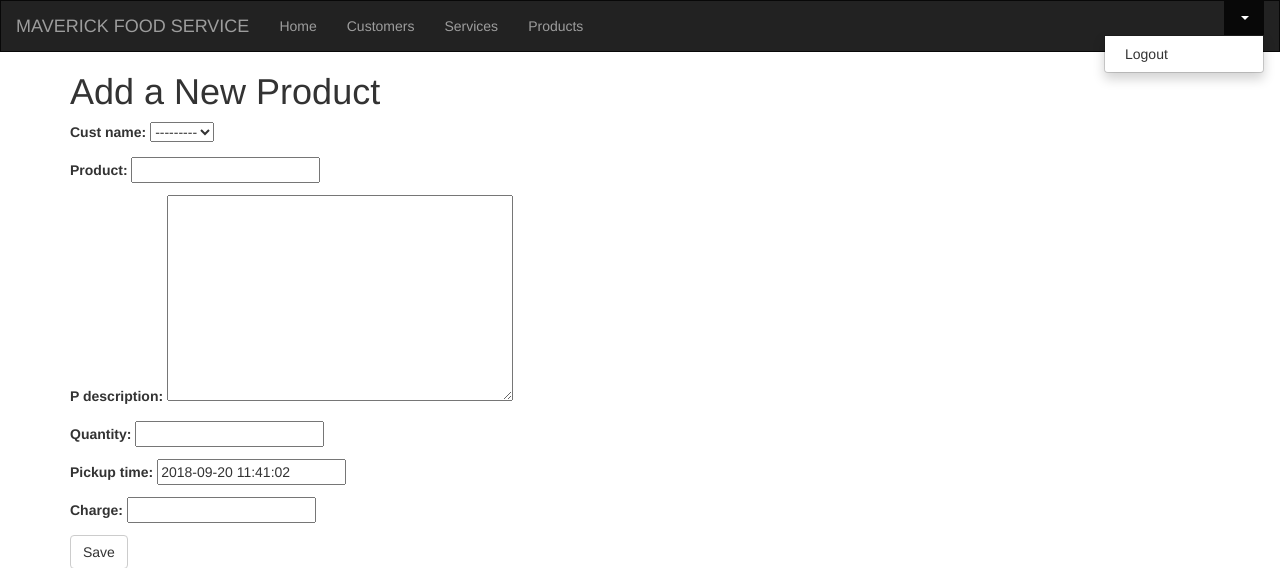
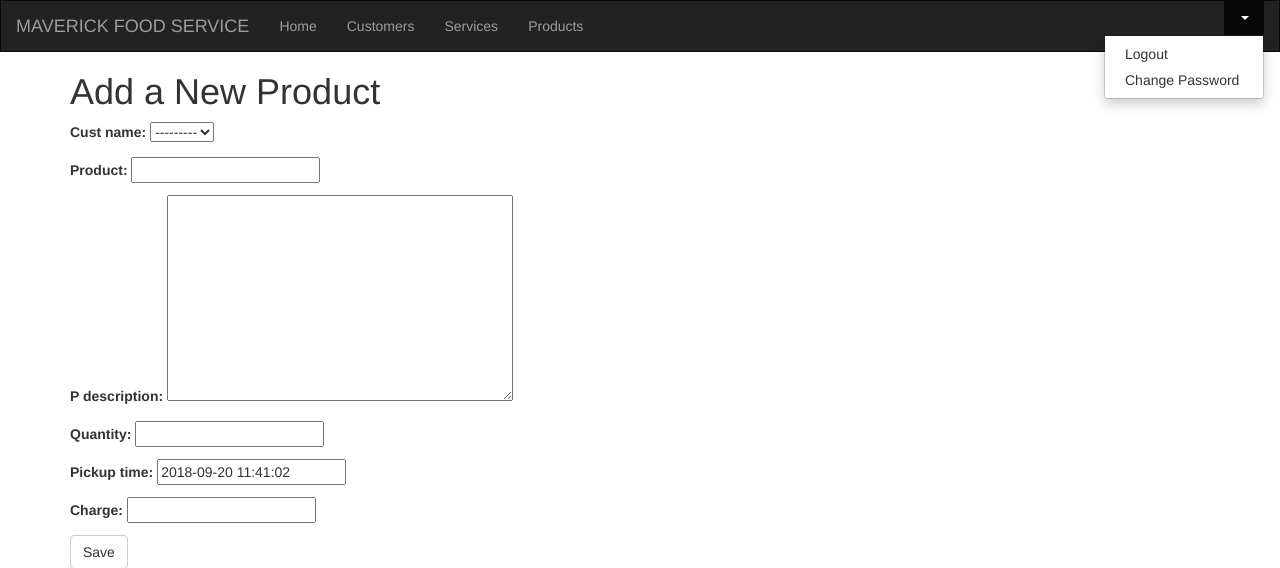
Before and after one commit to harry2491/MDC---Assignment-1-Part-B, a Django app: page /product/create/ in a window 1280 px wide, after a click that opens the changed part. Shown: the top 568 px of the page. Run offline with Django 3.2, Linux system fonts and the light colour scheme; the visitor is signed in with stand-in values (Sample User, id 1); data that the repository does not hold is empty; some libraries are stand-ins or nearby versions.

Commit message:
Added registration functionality

```diff
--- a/crm/forms.py
+++ b/crm/forms.py
@@ -1,5 +1,6 @@
 from django import forms
 from .models import Customer, Service, Product
+from django.contrib.auth.models import User
 
 
 class CustomerForm(forms.ModelForm):
@@ -17,3 +18,9 @@ class ProductForm(forms.ModelForm):
     class Meta:
         model = Product
         fields = ('cust_name', 'product', 'p_description', 'quantity', 'pickup_time', 'charge')
+
+class UserForm(forms.ModelForm):
+    password = forms.CharField(widget=forms.PasswordInput)
+    class Meta:
+        model = User
+        fields = ('username', 'email', 'password')
--- a/crm/templates/crm/base.html
+++ b/crm/templates/crm/base.html
@@ -82,10 +82,12 @@
                         </a>
                         <ul class="dropdown-menu" role="menu">
                             <li><a href="{% url 'logout' %}"><i class="fa fa-btn fa-sign-out"></i>Logout</a></li>
+                            <li><a href="{% url 'change_password' %}"><i class="fa fa-btn fa-sign-out"></i>Change Password</a></li>
                         </ul>
                     </li>
                 {% else %}
                     <li><a href="{% url 'login' %}"><span class="glyphicon glyphicon-log-in"></span> Login</a></li>
+                    <li><a href="{% url 'sign_up' %}"><span class="glyphicon glyphicon-plus"></span> Sign Up</a></li>
                 {% endif %}
             </ul>
         </div>
--- a/crm/urls.py
+++ b/crm/urls.py
@@ -21,4 +21,6 @@ urlpatterns = [
     path('product/create/', views.product_new, name='product_new'),
     path('customer/<int:pk>/summary/', views.summary, name='summary'),
     path('product/<int:pk>/summary/', views.summary, name='summary'),
+    path('signup/', views.sign_up, name='sign_up'),
+    path('password/', views.change_password, name = 'change_password'),
 ]
--- a/crm/views.py
+++ b/crm/views.py
@@ -1,8 +1,12 @@
+from django.contrib.auth import authenticate, login, update_session_auth_hash
 from django.shortcuts import render, get_object_or_404, redirect
 from .models import*
 from .forms import*
 from django.contrib.auth.decorators import login_required
+from django.contrib.auth.forms import PasswordChangeForm
+from django.contrib import messages
 from django.db.models import Sum
+
 
 # Create your views here.
 
@@ -155,3 +159,32 @@ def summary(request, pk):
                                                     'services': services,
                                                     'sum_service_charge': sum_service_charge,
                                                     'sum_product_charge': sum_product_charge,})
+
+def sign_up(request):
+    if request.method=="POST":
+        form = UserForm(request.POST)
+        if form.is_valid():
+            user = form.save(commit=False)
+            username = form.cleaned_data.get('username')
+            password = form.cleaned_data.get('password')
+            user.set_password(password)
+            user.save()
+            user = authenticate(username=username, password=password)
+            login(request, user)
+            return render(request, 'crm/home.html')
+    else:
+        form = UserForm()
+    return render(request, 'registration/signup.html', {'form': form})
+
+@login_required
+def change_password(request):
+    if request.method=='POST':
+        form = PasswordChangeForm(request.user, request.POST)
+        if form.is_valid():
+            user = form.save()
+            update_session_auth_hash(request, user)
+            messages.success(request, 'Password updated successfully!')
+            return render(request, 'crm/home.html')
+    else:
+        form = PasswordChangeForm(request.user)
+    return render(request, 'registration/change_password.html', {'form': form})
```
Also changed, not shown: crm/templates/registration/change_password.html (added, +8 -0 lines), crm/templates/registration/sign_up.html (added, +9 -0 lines).
